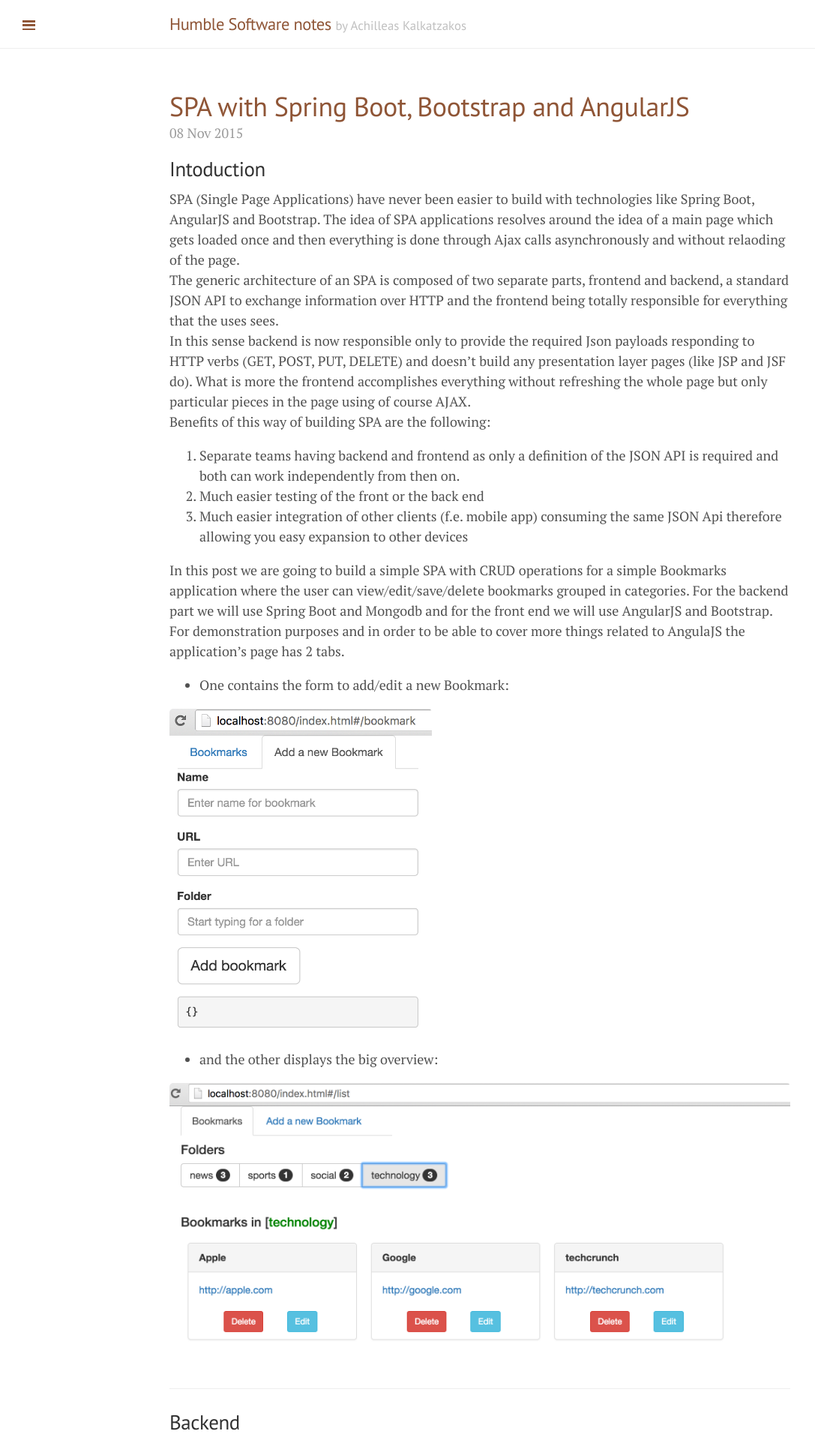
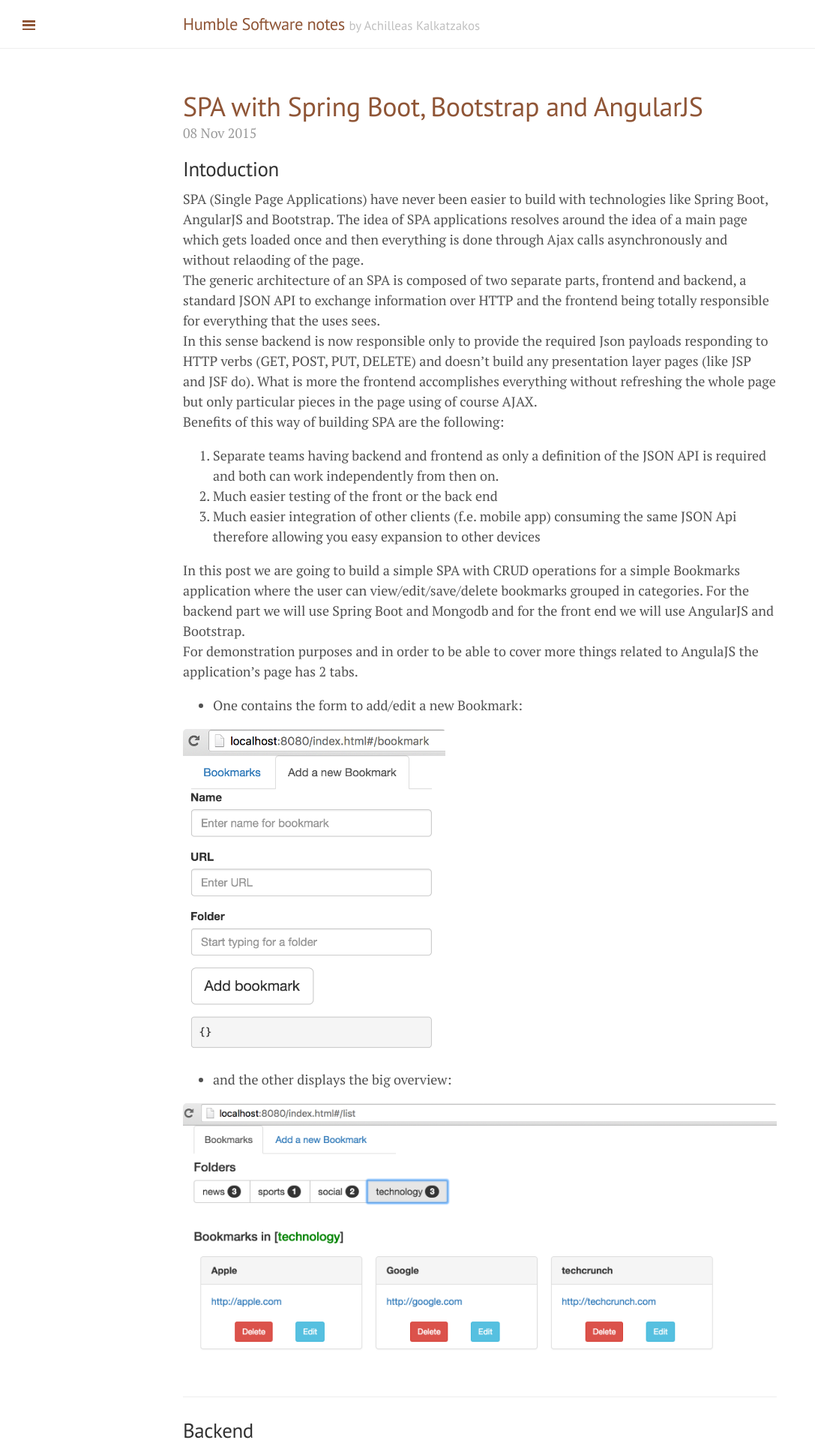
Before and after one commit to akalkatzakos/akalkatzakos.github.io, a Jekyll site: the page built from index.html, in a window 1280 px wide. Shown: the top 1920 px of the page at 75% size, without its empty margins (0-1087 px from the left). Built offline with Jekyll 4.4.1, drawn with Linux system fonts in a browser that asks for light colours; the list of posts is cut into pages by our own code.

Commit message:
Create lanyon.css

```diff
--- a/public/css/lanyon.css
+++ b/public/css/lanyon.css
@@ -82,7 +82,7 @@ h1, h2, h3, h4, h5, h6 {
 }
 @media (min-width: 56em) {
   .container {
-    min-width: 48rem;
+    min-width: 46rem;
   }
 }
 
```
